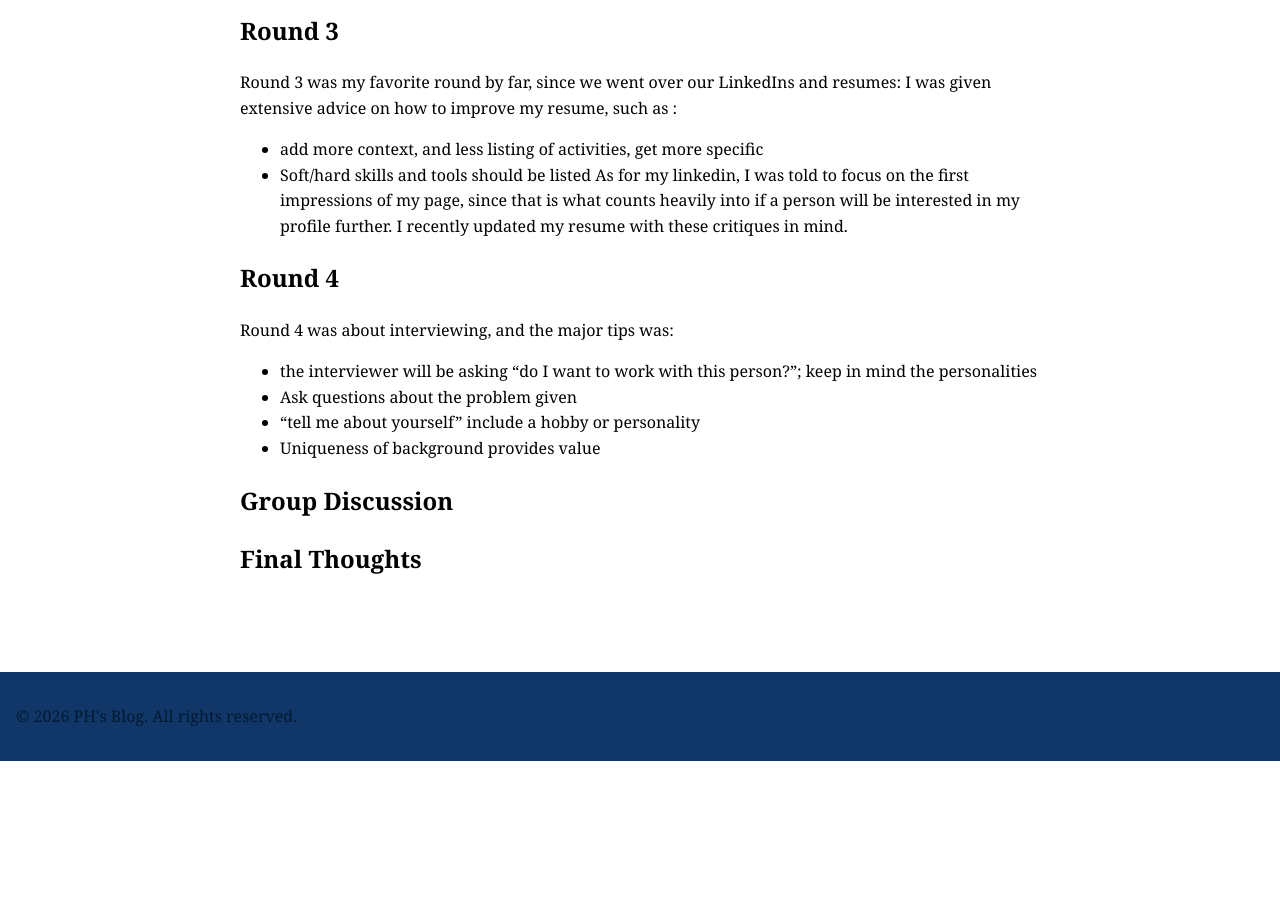
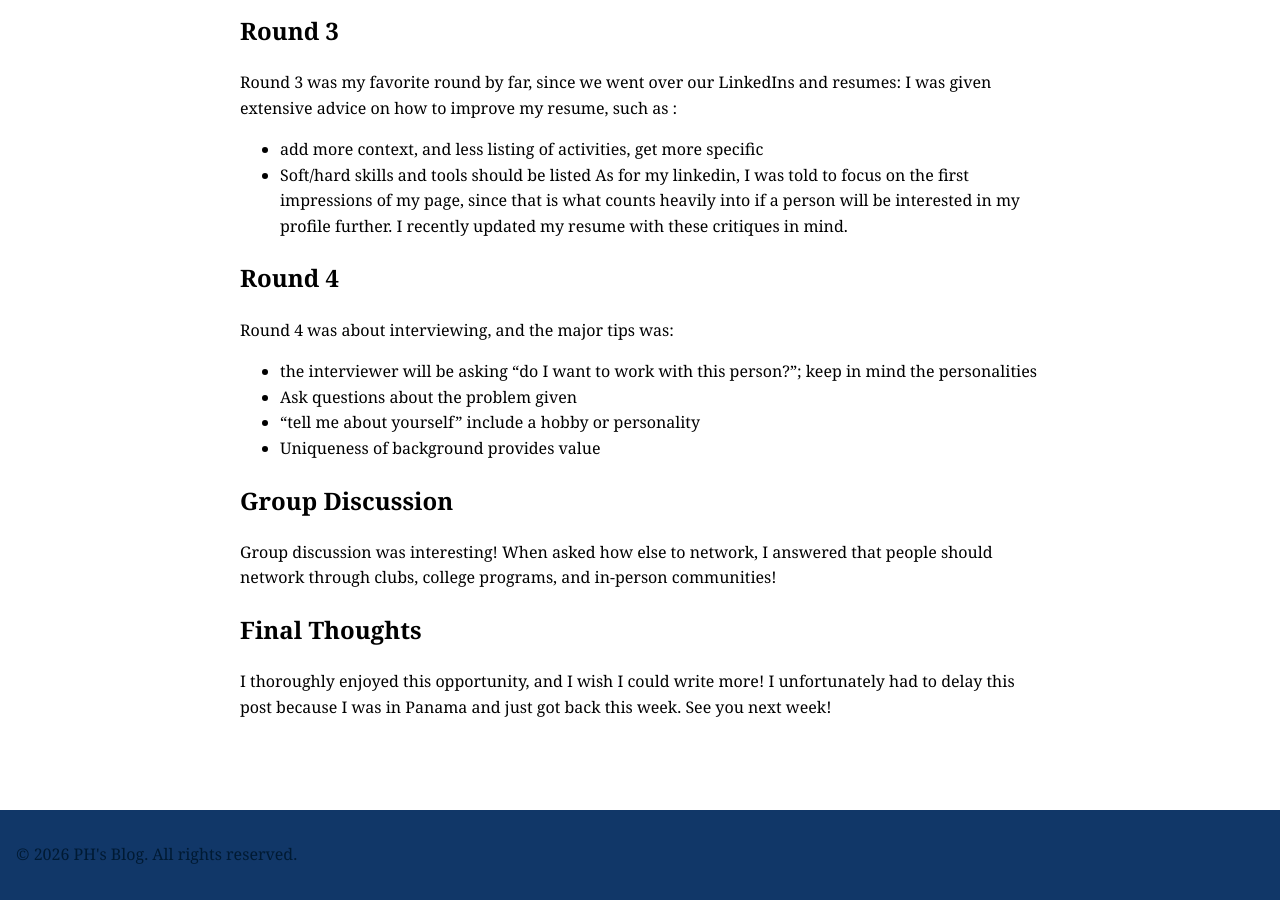
Before and after one commit to CaptainSapphire/PH-s-Blog, a Jekyll site: the page built from _posts/2026-07-24-GWC-Apollo-Meetup-Summer-2026.md, in a window 1280 px wide and 900 px high, scrolled down 744 px. Built offline with Jekyll 4.4.1, drawn with Linux system fonts in a browser that asks for light colours; our own code applies the rules of GitHub Pages for plain Markdown files; before the commit the page ends 1505 px from its top, so only the background shows below that.

Commit message:
Update 2026-07-24-GWC-Apollo-Meetup-Summer-2026.md

```diff
--- a/_posts/2026-07-24-GWC-Apollo-Meetup-Summer-2026.md
+++ b/_posts/2026-07-24-GWC-Apollo-Meetup-Summer-2026.md
@@ -21,5 +21,7 @@ Round 4 was about interviewing, and the major tips was:
 - Uniqueness of background provides value
 
 ## Group Discussion
+Group discussion was interesting! When asked how else to network, I answered that people should network through clubs, college programs, and in-person communities!
 
 # Final Thoughts
+I thoroughly enjoyed this opportunity, and I wish I could write more! I unfortunately had to delay this post because I was in Panama and just got back this week. See you next week!
```
